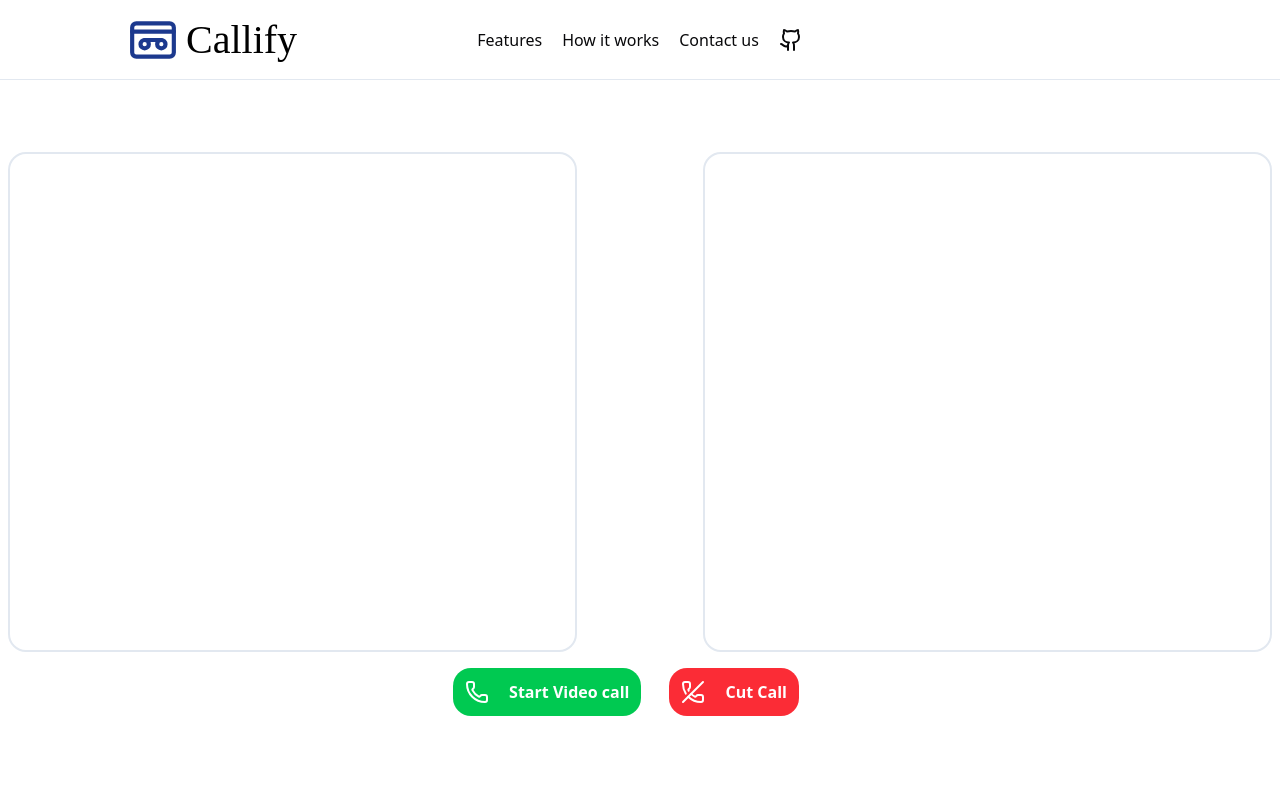
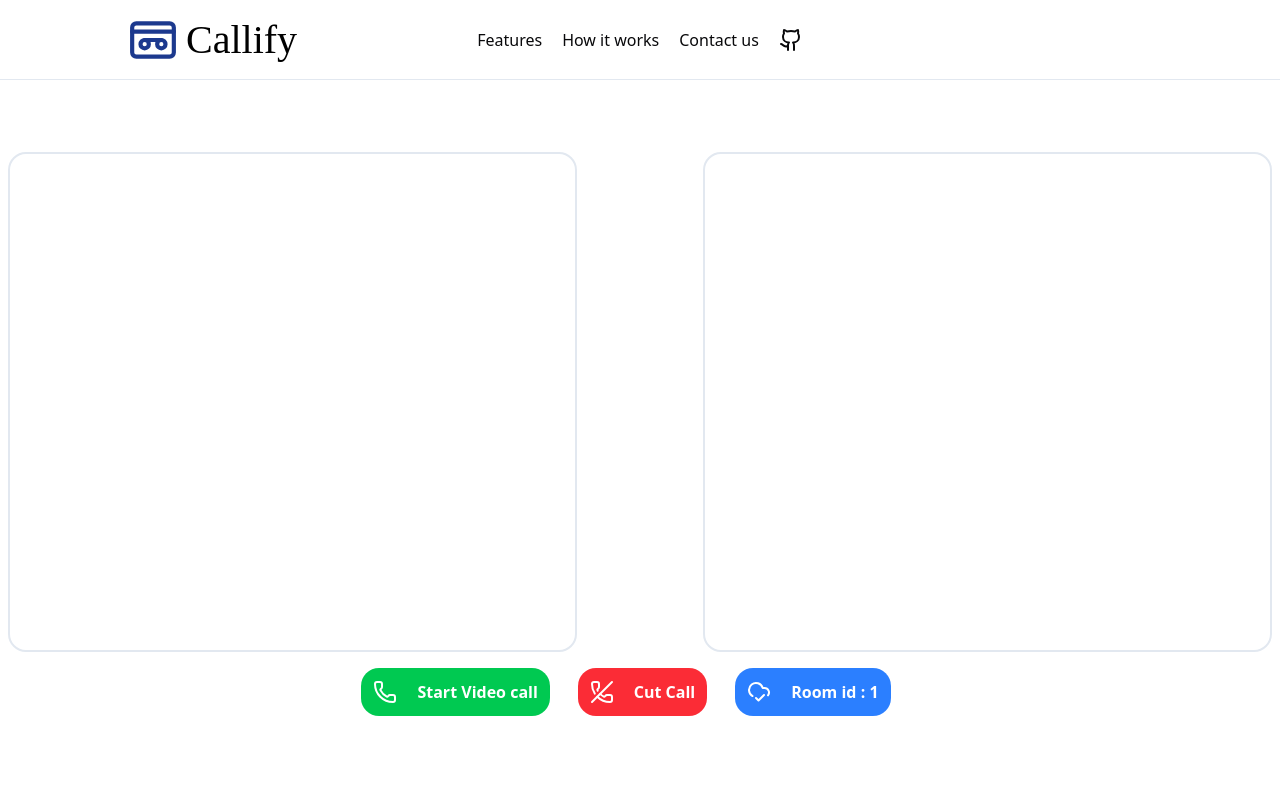
Before and after one commit to SuperexMack/Callify, a Next.js app in the folder Frontend/client/: page /Sender/1 in a window 1280 px wide. Shown: the top 800 px of the page. Built offline with nearby package versions, Linux system fonts and the light colour scheme; no server answers; a web font is replaced by a local one.

Commit message:
Added the room id to the senders page

```diff
--- a/Frontend/client/app/Sender/[id]/page.tsx
+++ b/Frontend/client/app/Sender/[id]/page.tsx
@@ -1,7 +1,7 @@
 "use client"
 import { useEffect, useRef, useState } from "react"
 import { useParams } from "next/navigation"
-import {Phone, PhoneOff} from "lucide-react"
+import {Phone, PhoneOff,CloudCheck} from "lucide-react"
 import { useRouter } from "next/navigation"
 import { ToastContainer, toast } from 'react-toastify';
 
@@ -141,6 +141,12 @@ export default function(){
                     <h1 className="text-white font-bold text-center">Cut Call</h1>
                  </div>
             </div>
+             <div onClick={cutcall} className="flex space-x-5 items-center justify-center md:w-auto w-full p-3 rounded-2xl bg-blue-500 hover:cursor-pointer">
+                 <div><CloudCheck className="text-white"></CloudCheck></div>
+                 <div>
+                    <h1 className="text-white font-bold text-center">Room id : {id}</h1>
+                 </div>
+            </div>
             <ToastContainer></ToastContainer>
         </div>
 
```
